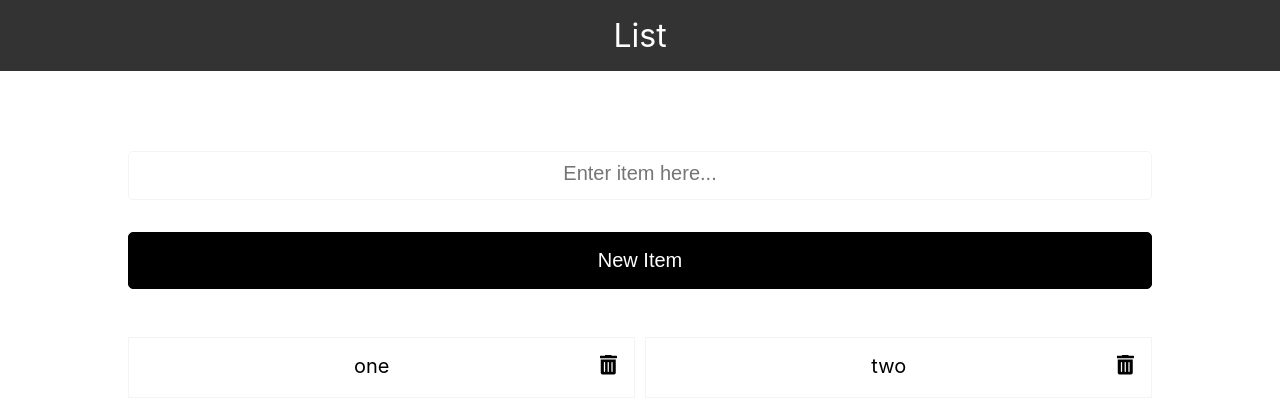
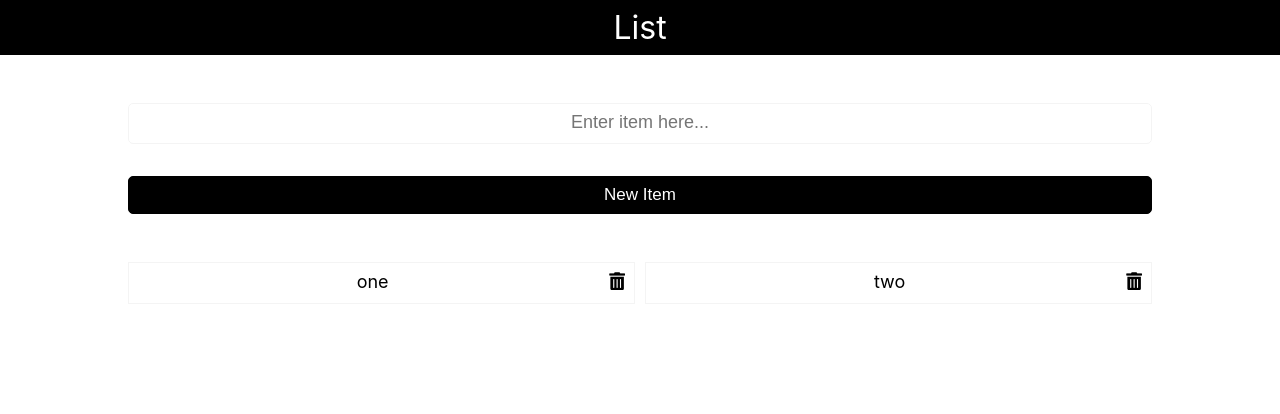
Before and after one commit to BradleyTim/lists, a React (Create React App) app: page / in a window 1280 px wide. Shown: the top 414 px of the page. Built offline with nearby package versions, Linux system fonts and the light colour scheme.

Commit message:
fix styles

```diff
--- a/src/App.css
+++ b/src/App.css
@@ -10,11 +10,11 @@
 	color: #fff;
 	display: block;
 	width: 100%;
-	background: #333;
-	padding: 1rem;
+	background: #000;
+	padding: 0.5rem;
 	font-weight: 500px;
 	font-size: 2rem;
-	margin-bottom: 5rem;
+	margin-bottom: 3rem;
 }
 
 .container {
@@ -23,17 +23,17 @@
 }
 
 input[type="text"] {
+	text-align: center;
 	display: block;
-	/*box-sizing: border-box;*/
 	width: 100%;
-	padding: 1rem;
+	padding: 0.75rem;
 	margin-bottom: 2rem;
 	border: 1px solid #f4f4f4;
 	border-radius: 5px;
 }
 
 input[type="text"]::placeholder {
-	font-size: 20px;
+	font-size: 18px;
 	text-align: center;
 	font-weight: 100px;
 }
@@ -42,9 +42,9 @@ input[type="submit"] {
 	display: block;
 	/*box-sizing: border-box;*/
 	color: #fff;
-	font-size: 20px;
+	font-size: 17px;
 	width: 100%;
-	padding: 1rem;
+	padding: 0.5rem;
 	border: 1px solid #000;
 	border-radius: 5px;
 	background: #000;
@@ -56,7 +56,7 @@ input[type="submit"]:hover {
 }
 
 ul {
-	margin-top: 3rem;
+	margin: 3rem 0 5rem 0;
 	display: grid;
 	grid-gap: 10px;
 	grid-template-columns: 1fr 1fr;
@@ -65,16 +65,16 @@ ul {
 .item {
 	width: auto;
 	border:  1px solid #f4f4f4;
-	padding: 1rem;
+	padding: 0.5rem;
 	list-style-type: none;
 	text-align: center;
 	font-weight: 300px;
-	font-size: 20px;
+	font-size: 18px;
 }
 
 @media (max-width: 500px) {
 	ul {
-		margin-top: 3rem;
+		margin-top: 3rem 0 5rem 0;
 		display: grid;
 		grid-gap: 5px;
 		grid-template-columns: 1fr;
```
